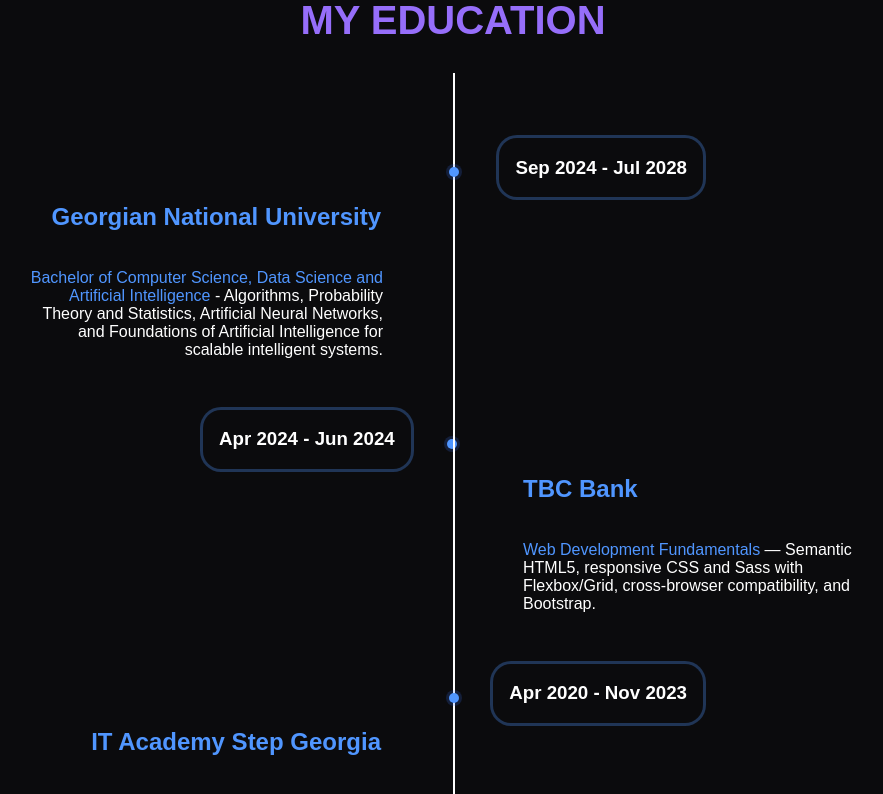
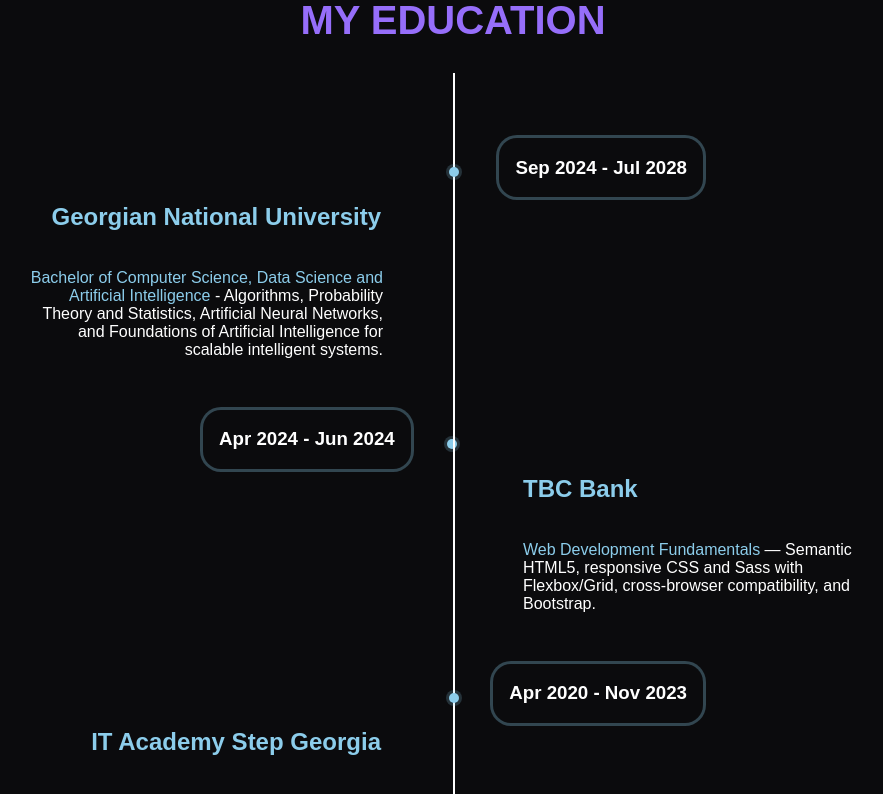
Before and after one commit to DavitEgoian/Portfolio-Website, a React (Create React App) app: page / in a window 1280 px wide. Shown: the part 8920-9714 px from the top of the page, without its empty margins (187-1070 px from the left). Built offline with nearby package versions, Linux system fonts and the light colour scheme; a web font is replaced by a local one.

Commit message:
timeline color edit

```diff
--- a/src/App.css
+++ b/src/App.css
@@ -131,7 +131,7 @@
   color: rgb(20, 230, 200);
 }
 .highlight-blue {
-  color: rgb(80, 150, 255);
+  color: rgb(140, 205, 235);
 }
 /* .desc-paragraph {
   display: flex;
@@ -185,7 +185,7 @@
   color: white;
 }
 .timeline ul li .right_content h2 {
-  color: rgb(80, 150, 255);
+  color: rgb(140, 205, 235);
   padding: 0px 2px 18px 0px;
 }
 .timeline ul li:nth-child(odd) {
@@ -209,9 +209,9 @@
   position: absolute;
   width: 10px;
   height: 10px;
-  background: rgba(80, 150, 255, 1);
+  background: rgb(140, 205, 235, 1);
   border-radius: 50%;
-  box-shadow: 0 0 0 3px rgba(58, 112, 239, 0.2);
+  box-shadow: 0 0 0 3px rgb(140, 205, 235, 0.2);
   right: -6px;
   top: 24px;
   z-index: 1;
@@ -222,9 +222,9 @@
   position: absolute;
   width: 10px;
   height: 10px;
-  background: rgba(80, 150, 255, 1);
+  background: rgb(140, 205, 235, 1);
   border-radius: 50%;
-  box-shadow: 0 0 0 3px rgba(58, 112, 239, 0.2);
+  box-shadow: 0 0 0 3px rgb(140, 205, 235, 0.2);
   left: -6px;
   top: 24px;
 }
@@ -237,7 +237,7 @@
   padding: 0px 16px;
 
   color: #fff;
-  box-shadow: 0 0 0 3px rgba(80, 150, 255, 0.3);
+  box-shadow: 0 0 0 3px rgb(140, 205, 235, 0.3);
   border-radius: 18px;
 }
 
@@ -249,7 +249,7 @@
   padding: 0px 16px;
 
   color: #fff;
-  box-shadow: 0 0 0 3px rgba(80, 150, 255, 0.3);
+  box-shadow: 0 0 0 3px rgb(140, 205, 235, 0.3);
   border-radius: 18px;
 }
 
```
